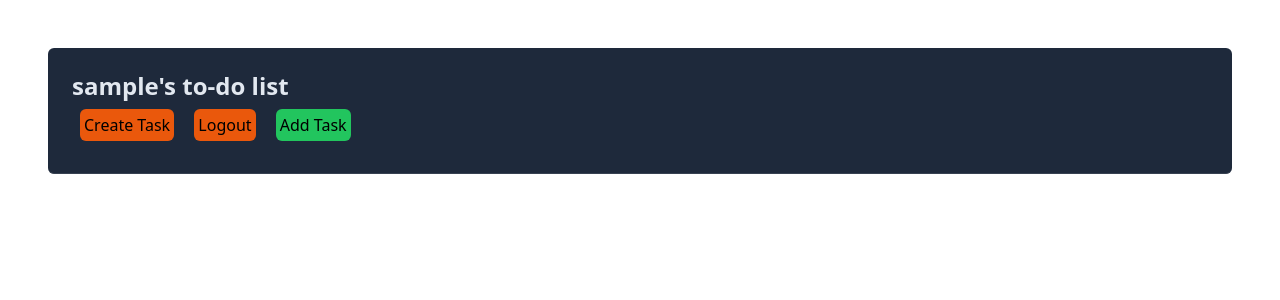
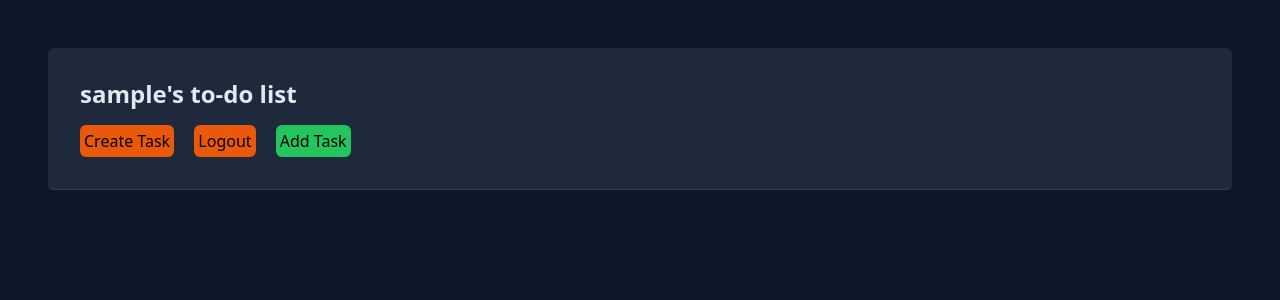
Before and after one commit to dhiwarya/assignments2-dhiwa, a Django app: page /todolist/ in a window 1280 px wide. Shown: the top 300 px of the page. Run offline with Django 4.2, Linux system fonts and the light colour scheme; the visitor is signed in with stand-in values (Sample User, id 1); data that the repository does not hold is empty; style sheets or scripts are compiled from the project's sources; some libraries are stand-ins or nearby versions.

Commit message:
part6 of ASG6

```diff
--- a/todolist/templates/todolist.html
+++ b/todolist/templates/todolist.html
@@ -5,17 +5,12 @@
   <title>Your todolist</title>
   {% endblock meta %}
 </head>
-<style>
-    * {
-        background: rgb(0,0,0);
-        background: linear-gradient(90deg, rgba(0,0,0,1) 0%, rgba(18,9,121,1) 100%);
-    }
-</style>
 
  {% block content %}
+ <body class="body bg-[#0f172a]">
     <div class="todolist-container p-6 m-5 bg-[#1e293b] border-gray-700 border-b rounded">
 
-    <div class="header lg:text-2xl sm:text-xl font-bold text-[#e2e8f0]">
+        <div class="header p-1 m-1 text-2xl font-bold text-[#e2e8f0]">
             <h1>{{user}}'s to-do list </h1>
         </div>
 
@@ -42,11 +37,11 @@
                         {% csrf_token %}
                         <div class="form-group p-2 m-2">
                             <label for="inputTitle" class="text-[#e2e8f0]">Title</label>
-                        <input type="text" class="form-control w-100" id="inputTitle" name='title' placeholder="Enter task title"/>
+                            <input type="text" class="form-control w-100" id="inputTitle" name='title'/>
                         </div>
                         <div class="form-group p-2 m-2">
                             <label for="inputDescription" class="text-[#e2e8f0]">Description</label>
-                        <textarea class="form-control" id="inputDescription" name='description' placeholder="Enter your description"></textarea>
+                            <textarea class="form-control" id="inputDescription" name='description'></textarea>
                         </div>
                     </form>
                 </div>
@@ -63,6 +58,8 @@
     <button class="btn-logout p-1 m-2 bg-orange-600 text-black group-hover:text-white rounded"><a href="{% url 'todolist:logout_user' %}">Logout</a></button>
     <button onclick="myFunction()" class= "button-add p-1 m-2 bg-green-500 text-black group-hover:text-white rounded">Add Task</button>
     </div>
+ </body>
+
 <script src="https://ajax.googleapis.com/ajax/libs/jquery/3.6.0/jquery.min.js"></script>
 <script src="https://cdn.jsdelivr.net/npm/bootstrap@5.2.2/dist/js/bootstrap.bundle.min.js" integrity="sha384-OERcA2EqjJCMA+/3y+gxIOqMEjwtxJY7qPCqsdltbNJuaOe923+mo//f6V8Qbsw3" crossorigin="anonymous"></script>
 <script>
```
Lines whose indentation alone changed are shown as unchanged.
